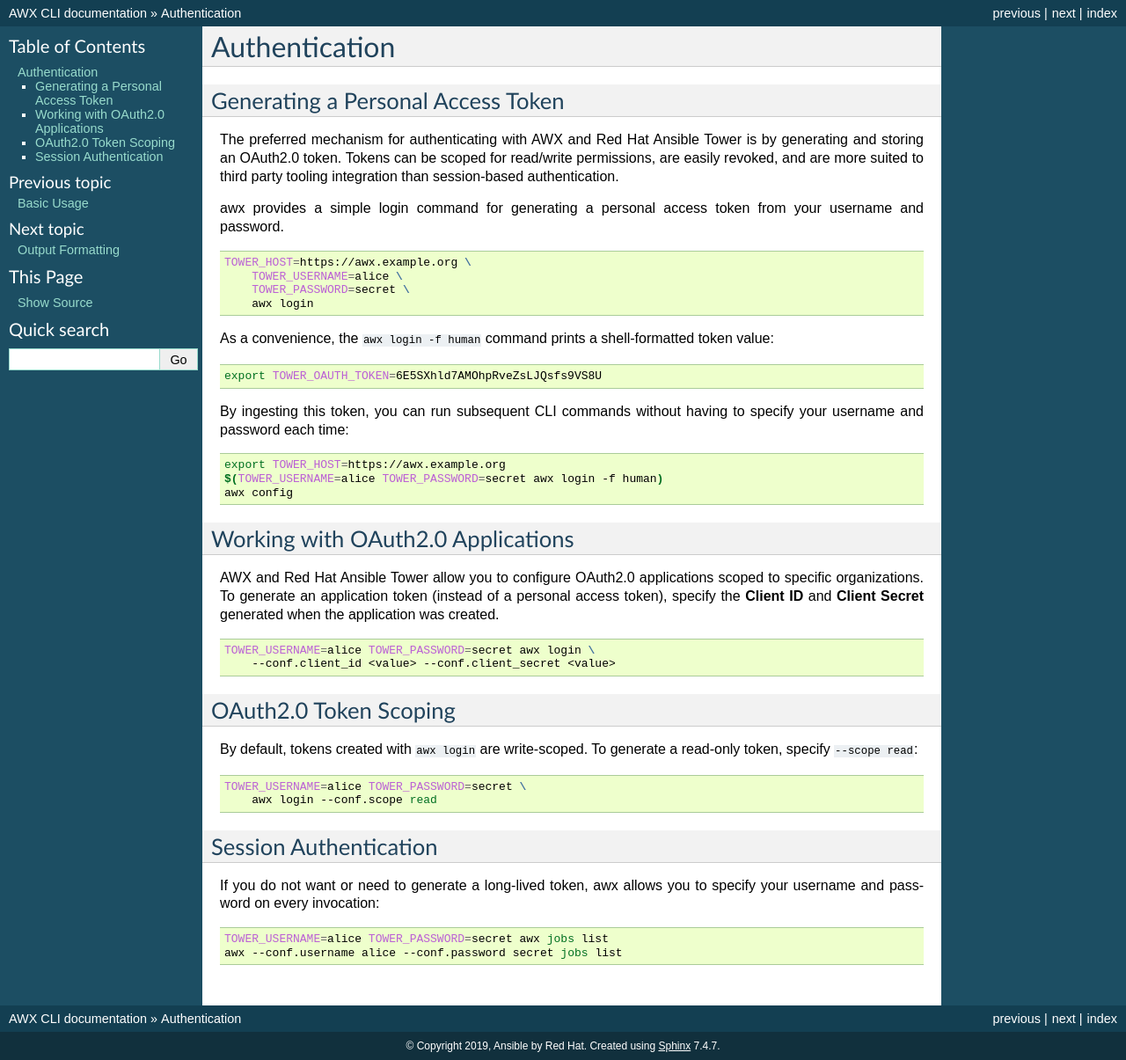
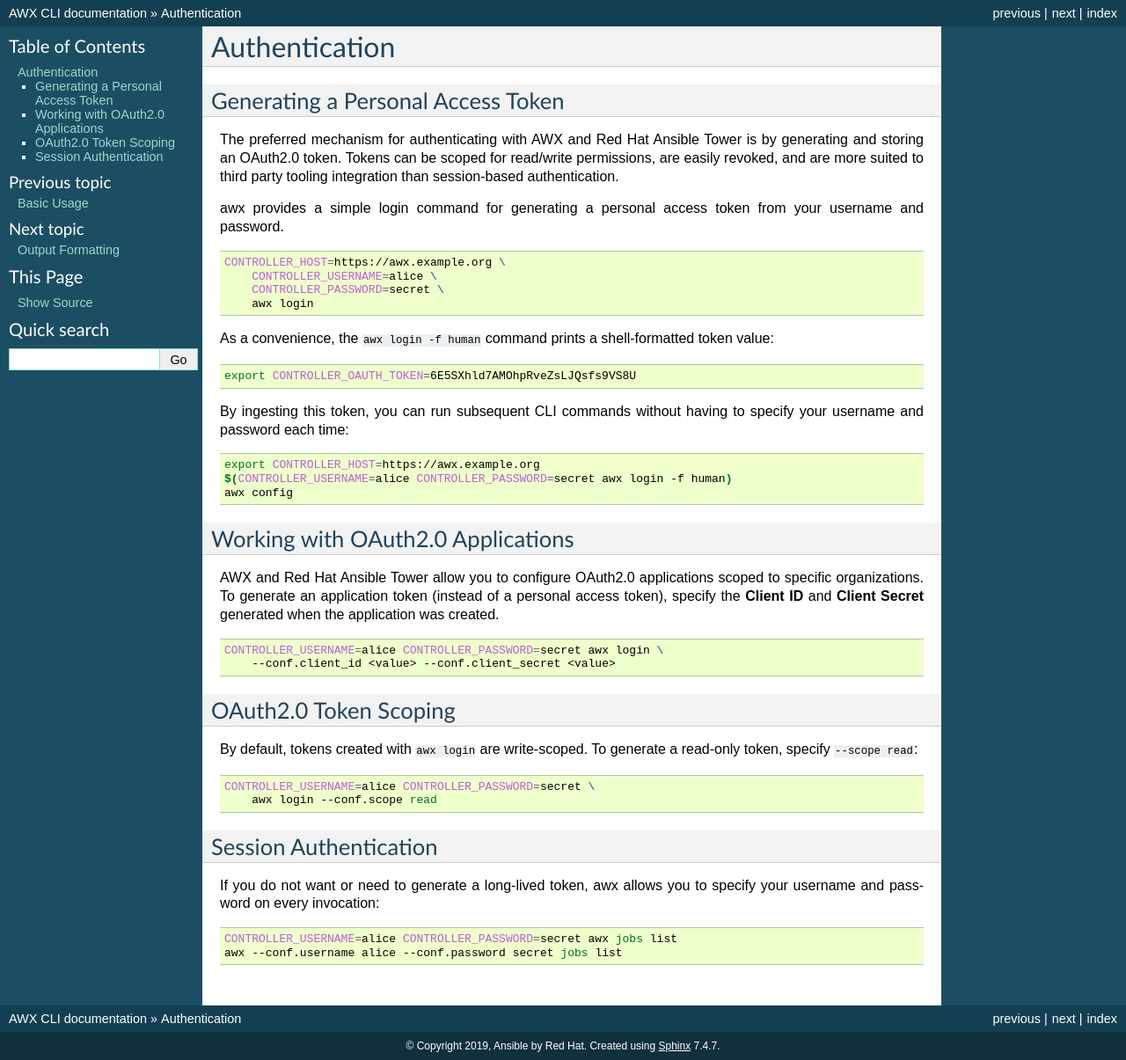
Before and after one commit to alanbchristie/awxkit, a Sphinx documentation site: the page built from awxkit/cli/docs/source/authentication.rst, in a window 1280 px wide. Shown: the whole page at 88% size. Built offline with Sphinx 7.4.7, drawn with Linux system fonts in a browser that asks for light colours.

Commit message:
Removed references to tower in InventorySource and Credentials --- Removed reference to tower in  InventorySource and InventoryUpdate model --- Added a migration for above change --- Added new CONTROLLER* variables in awx/main/models/credentials/__init__.py --- Migrated awxkit to new CONTROLLER* variables --- Updated the tests to use new CONTROLLER* variables --- Fix some issues with upgrade path, rename more cases

```diff
--- a/awxkit/cli/docs/source/authentication.rst
+++ b/awxkit/cli/docs/source/authentication.rst
@@ -12,9 +12,9 @@
 
 .. code:: bash
 
-    TOWER_HOST=https://awx.example.org \
-        TOWER_USERNAME=alice \
-        TOWER_PASSWORD=secret \
+    CONTROLLER_HOST=https://awx.example.org \
+        CONTROLLER_USERNAME=alice \
+        CONTROLLER_PASSWORD=secret \
         awx login
 
 As a convenience, the ``awx login -f human`` command prints a shell-formatted token
@@ -22,15 +22,15 @@
 
 .. code:: bash
 
-    export TOWER_OAUTH_TOKEN=6E5SXhld7AMOhpRveZsLJQsfs9VS8U
+    export CONTROLLER_OAUTH_TOKEN=6E5SXhld7AMOhpRveZsLJQsfs9VS8U
 
 By ingesting this token, you can run subsequent CLI commands without having to
 specify your username and password each time:
 
 .. code:: bash
 
-    export TOWER_HOST=https://awx.example.org
-    $(TOWER_USERNAME=alice TOWER_PASSWORD=secret awx login -f human)
+    export CONTROLLER_HOST=https://awx.example.org
+    $(CONTROLLER_USERNAME=alice CONTROLLER_PASSWORD=secret awx login -f human)
     awx config
 
 Working with OAuth2.0 Applications
@@ -43,7 +43,7 @@
 
 .. code:: bash
 
-    TOWER_USERNAME=alice TOWER_PASSWORD=secret awx login \
+    CONTROLLER_USERNAME=alice CONTROLLER_PASSWORD=secret awx login \
         --conf.client_id <value> --conf.client_secret <value>
 
 
@@ -55,7 +55,7 @@
 
 .. code:: bash
 
-    TOWER_USERNAME=alice TOWER_PASSWORD=secret \
+    CONTROLLER_USERNAME=alice CONTROLLER_PASSWORD=secret \
         awx login --conf.scope read
 
 Session Authentication
@@ -65,5 +65,5 @@
 
 .. code:: bash
 
-    TOWER_USERNAME=alice TOWER_PASSWORD=secret awx jobs list
+    CONTROLLER_USERNAME=alice CONTROLLER_PASSWORD=secret awx jobs list
     awx --conf.username alice --conf.password secret jobs list
--- a/awxkit/cli/docs/source/output.rst
+++ b/awxkit/cli/docs/source/output.rst
@@ -54,4 +54,4 @@
 
 By default, |prog| prints colorized output using ANSI color codes.  To disable
 this functionality, specify ``--conf.color f`` or set the environment variable
-``TOWER_COLOR=f``.
+``CONTROLLER_COLOR=f``.
```
Also changed, not shown: awxkit/cli/docs/source/usage.rst (+5 -5 lines), awxkit/cli/docs/README.md, 5 other files.
